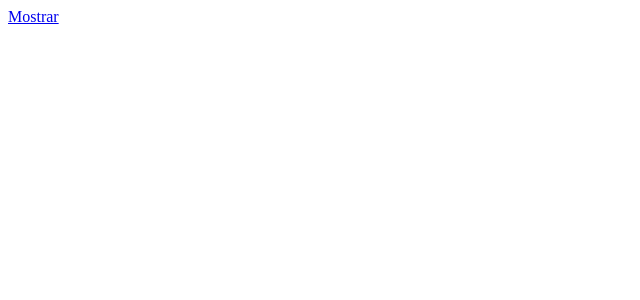
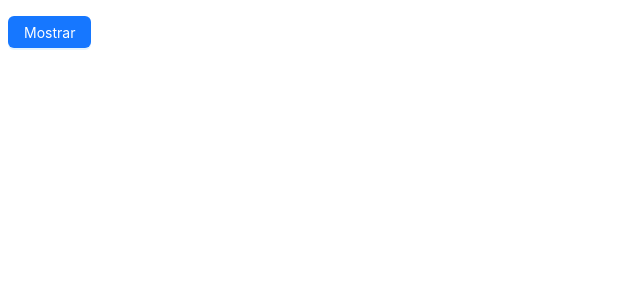
Before and after one commit to BrenoPorfirio/PWEB, a Next.js app in the folder React+NextJS/: page /recipe16/movies3 in a window 1280 px wide. Shown: the top 300 px of the page, without its empty margins (0-640 px from the left). Built offline with nearby package versions, Linux system fonts and the light colour scheme.

Commit message:
finish step 1

```diff
--- a/React+NextJS/pages/recipe16/movies3.js
+++ b/React+NextJS/pages/recipe16/movies3.js
@@ -1,5 +1,8 @@
 import useSWR from "swr"
 import { useState } from "react"
+import { Button, Card, Spin, Row, Col } from "antd"
+
+const { Meta } = Card
 
 async function theFetcher(url) {
   if (url === null || url === "") return { Search: "" }
@@ -9,16 +12,16 @@ async function theFetcher(url) {
 }
 
 export function TheMovies({ data, show }) {
-  if (!show) return <div></div>
+  if (!show) return null
   if (data.error) return <div>falha na requisição</div>
-  if (data.Search === "") return <div>carregando...</div>
+  if (data.Search === "") return null
 
   return (
     <div>
       {data.Search.map((m) => (
-        <div>
-          {m.Title} --- {m.Year}
-        </div>
+        <Card key={m.imdbID} style={{ width: 300, marginBottom: 16 }}>
+          <Meta title={m.Title} description={m.Year} />
+        </Card>
       ))}
     </div>
   )
@@ -27,10 +30,9 @@ export function TheMovies({ data, show }) {
 export function TheLink({ url, handler }) {
   return (
     <div>
-      <a href="/movies3.js" onClick={handler}>
-        {" "}
-        {url === "" ? "Mostrar" : "Ocultar"}{" "}
-      </a>
+      <Button type="primary" onClick={handler}>
+        {url === "" ? "Mostrar" : "Ocultar"}
+      </Button>
     </div>
   )
 }
@@ -38,20 +40,33 @@ export function TheLink({ url, handler }) {
 export default function Movies3() {
   const [url, setUrl] = useState("")
   const { data, error } = useSWR(url, theFetcher)
-  const onClickHandler = (e) => {
-    e.preventDefault()
-    if (url === "") setUrl("http://www.omdbapi.com/?apikey=ca98445&s=bagdad")
-    else setUrl("")
-  }
+
+  const isShowingMovies = url !== "" && !error
+
   return (
-    <div>
-      <TheLink url={url} handler={onClickHandler} />
-      <TheMovies
-        data={
-          error ? { error: "Erro na pesquisa" } : data ? data : { Search: "" }
-        }
-        show={url !== ""}
-      />
-    </div>
+    <Row justify="center" style={{ marginTop: 16 }}>
+      <Col span={8}>
+        <TheLink
+          url={url}
+          handler={() =>
+            setUrl(
+              url === ""
+                ? "http://www.omdbapi.com/?apikey=ca98445&s=bagdad"
+                : ""
+            )
+          }
+        />
+      </Col>
+      <Col span={16}>
+        {isShowingMovies && (
+          <Spin spinning={!data} tip="Carregando..." style={{ marginTop: 24 }}>
+            <TheMovies data={data ? data : { Search: "" }} show={url !== ""} />
+          </Spin>
+        )}
+        {error && (
+          <div style={{ marginTop: 20, color: "red" }}>Erro na pesquisa</div>
+        )}
+      </Col>
+    </Row>
   )
 }
```
